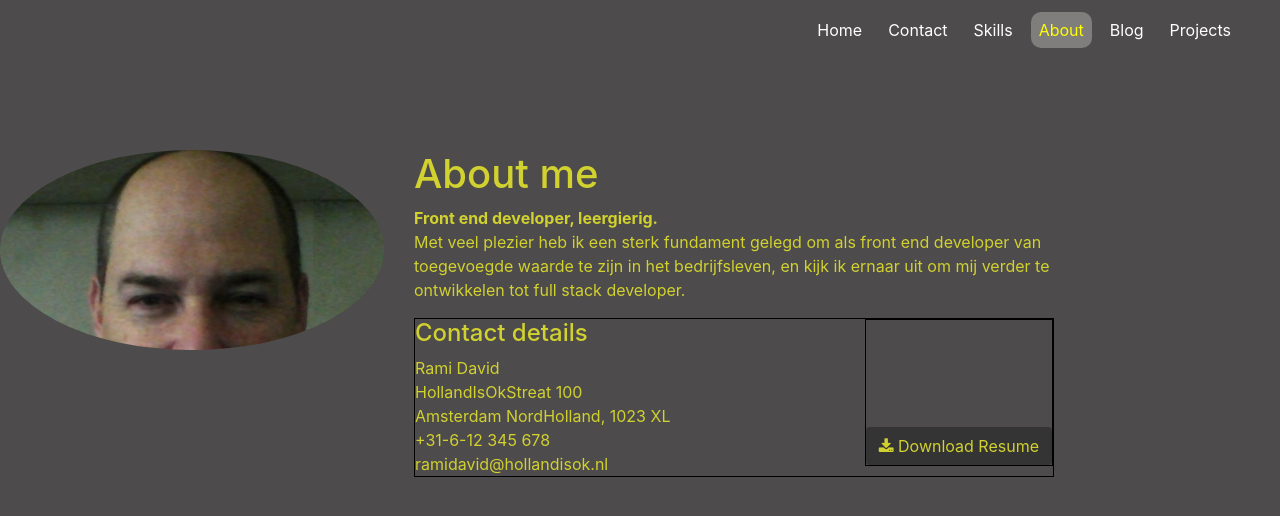
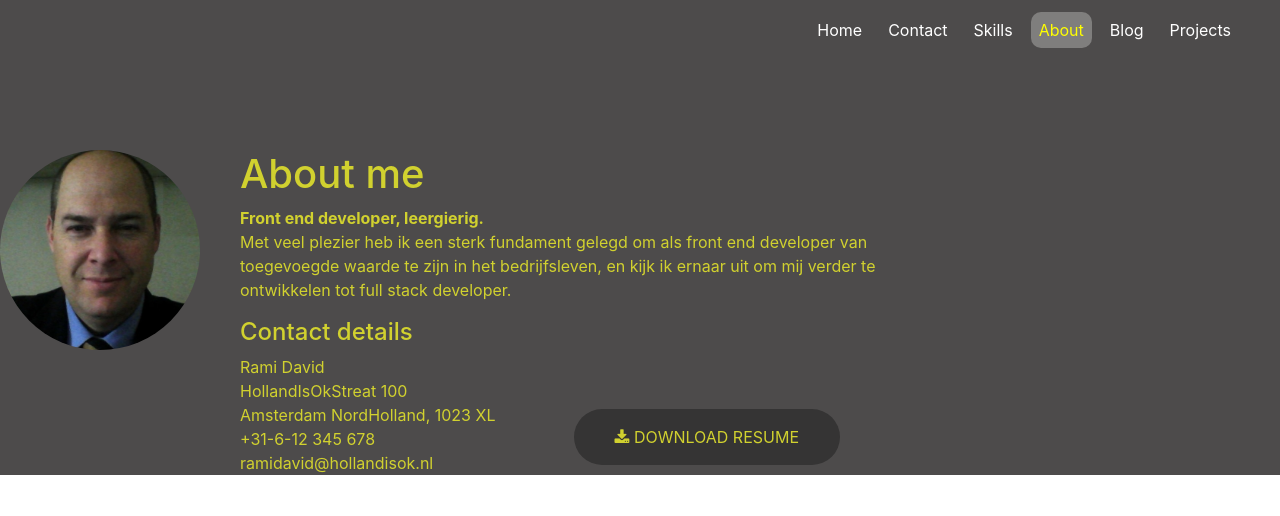
Before and after one commit to Sven-27/react-portfolio-group, a React (Create React App) app: page /About in a window 1280 px wide. Shown: the top 516 px of the page. Built offline with nearby package versions, Linux system fonts and the light colour scheme.

Commit message:
css problem fix back to commit yesterday

```diff
--- a/src/About.css
+++ b/src/About.css
@@ -5,24 +5,21 @@
 }
 
 .about {
-	object-fit: contain;
-	margin: 0;
-	box-sizing: border-box;
 	display: flex;
 	background-color: rgb(77, 75, 75);
-	height: 100vh;
+	height: auto;
 	width: 100%;
 }
 
 .about__image {
-	flex-basis: 30%;
 	background: url(images/rami.jpg);
 	width: 200px;
 	height: 200px;
 	border-radius: 50%;
 	background-size: cover;
 	margin-top: 150px;
-	margin-right: 30px;
+	margin-right: 40px;
+	object-fit: contain;
 }
 
 .about__content {
@@ -36,19 +33,18 @@
 .about__info {
 	display: flex;
 	justify-content: space-between;
-	border: solid 1px black;
 }
 
 .about__resume {
 	display: flex;
 	align-items: flex-end;
-	justify-content: center;
+	justify-content: right;
+	margin-right: 40px;
 	margin-bottom: 10px;
 	font-weight: 650;
-	border: solid 1px black;
 }
 
-.about__resume.btn:link,
+.btn:link,
 .btn:visited {
 	text-transform: uppercase;
 	text-decoration: none;
```
